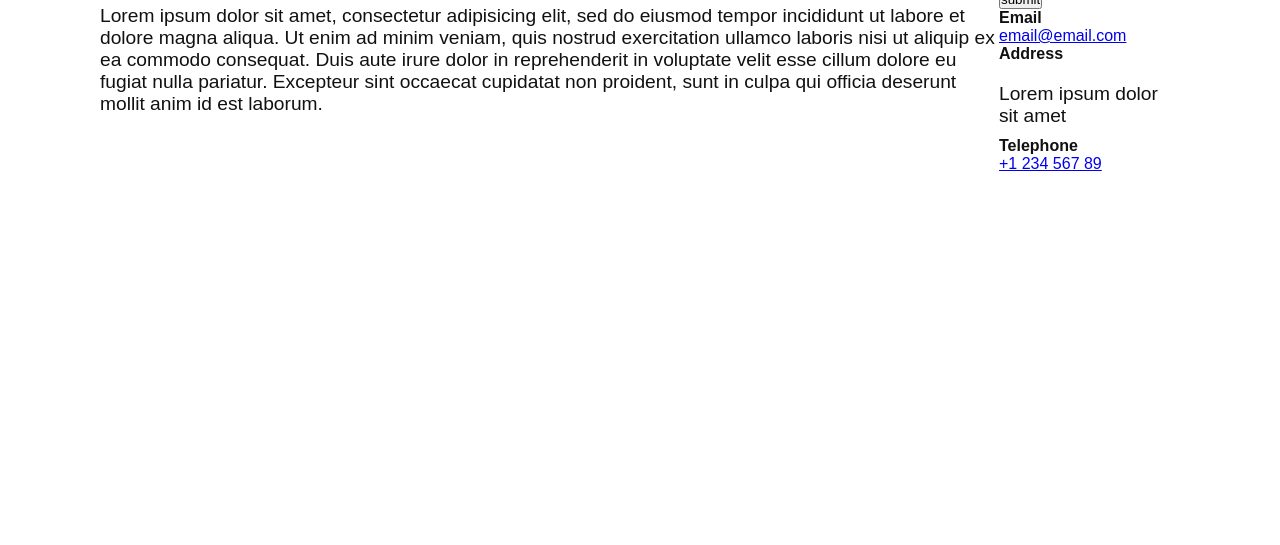
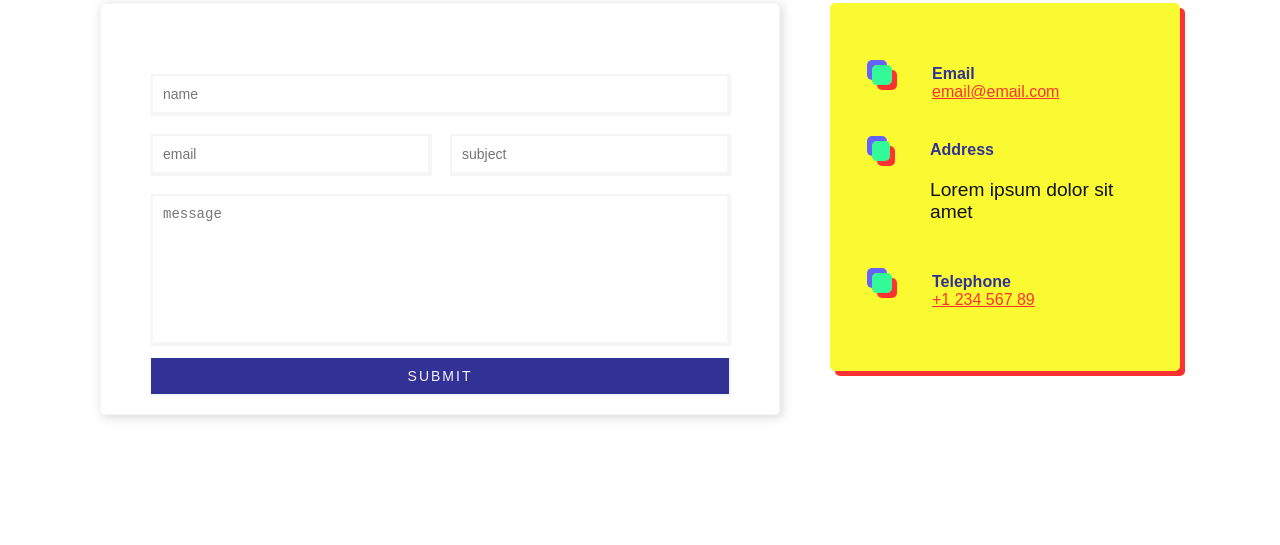
Before and after one commit to torik135/creative-web-html-css, a plain HTML site: page contact.html in a window 1280 px wide. Shown: the part 365-910 px from the top of the page. Before the commit the page ends 800 px from the top, so only its background shows below. Drawn offline with Linux system fonts and the light colour scheme.

Commit message:
add contact & other styling

```diff
--- a/css/style.css
+++ b/css/style.css
@@ -449,6 +449,134 @@ section.home-section {
 
 /* WORK END */
 
+/* CONTACT */
+
+.contact-section {
+	flex-direction: column;
+	margin-top: 60px;
+	margin-bottom: 50px;
+}
+
+.contact {
+	position: relative;
+	width: 100%;
+	margin-top: 50px;
+	display: flex;
+	justify-content: space-between;
+	align-items: flex-start;
+}
+
+.contact-form {
+	position: relative;
+	/*background: var(--light-gray);*/
+	border: 1px solid var(--light-gray);
+	border-radius: 5px;
+	width: calc(100% - 400px);
+	padding: 60px 40px 20px;
+	box-shadow: 2px 2px 10px 1px var(--md-gray);
+}
+
+.contact-form form {
+	width: 100%;
+}
+
+.contact-form .row {
+	width: 100%;
+	display: flex;
+}
+
+.contact-form .input50 {
+	width: 50%;
+	margin: 0 10px;
+}
+
+.contact-form .input100 {
+	width: 100%;
+	margin: 0 10px;
+}
+
+.contact-form .row input,
+.contact-form .row textarea {
+	position: relative;
+	border: 2px solid var(--light-gray);
+	color: var(--secondary-color);
+	background: transparent;
+	box-shadow: 1px 1px 1px 1px var(--light-gray);
+	width: 100%;
+	padding: 10px;
+	font-size: 14px;
+	font-weight: 300;
+	margin: 10px 0;
+	resize: none;
+}
+
+.contact-form .row textarea {
+	height: 150px;
+}
+
+.contact-form .row input[type="submit"] {
+	background-color: var(--secondary-color);
+	color: var(--light-gray);
+	margin: 0;
+	text-transform: uppercase;
+	letter-spacing: 2px;
+	font-weight: 400;
+	border: 0;
+	cursor: pointer;
+}
+
+.contact-form .row input[type="submit"]:hover {
+	transform: scale(0.9);
+}
+
+
+.contact-info {
+	width: 350px;
+	background: var(--yellow);
+	border: 2px solid var(--yellow);
+	padding: 60px 40px 20px;
+	border-radius: 5px;
+	box-shadow: 5px 5px 0 0 var(--red);
+}
+
+.contact-info .info-box {
+	display: flex;
+	align-items: flex-start;
+	margin-bottom: 40px;
+}
+
+.contact-info .info-box .contact-icon {
+	width: 20px;
+	height: 20px;
+	background: var(--primary-color);
+	border-radius: 5px;
+	margin-right: 40px;
+	box-shadow: 5px 5px 0 0 var(--red);
+}
+
+.contact-info .info-box .contact-icon:after {
+	content: '';
+	position: absolute;
+	z-index: 10;
+	width: 20px;
+	height: 20px;
+	/*background: var(--blue);*/
+	border-radius: 5px;
+	margin-right: 30px;
+	box-shadow: -5px -5px 0 0 var(--blue);
+}
+
+.contact-info .info-box .details h4 {
+	color: var(--secondary-color);
+}
+
+.contact-info .info-box .details a {
+	color: var(--red);
+}
+
+/* CONTACT END */
+
+
 /* KEYFRAMES */
 
 @keyframes colorhue {
@@ -491,6 +619,31 @@ section.home-section {
 	.services {
 		grid-template-columns: repeat(2, 1fr);
 	}
+
+	.contact {
+		flex-direction: column;
+	}
+
+	.contact-info {
+		width: 100%;
+		margin-top: 30px;
+		margin-bottom: 30px;
+	}
+
+	.contact-form {
+		width: 100%;
+		padding: 30px 30px 20px;
+	}
+
+	.contact-form .row {
+		flex-direction: column;
+	}
+
+	.contact-form .input50,
+	.contact-form .input100 {
+		width: 100%;
+		margin: 0;
+	}
 }
 
 @media(max-width:  768px){
@@ -503,6 +656,10 @@ section.home-section {
 		padding: 20px;
 		margin: 20px;
 	}
+
+	.home-section {
+		margin-top: 50px;
+	}
 }
 
 /* MEDIA QUERY END */
```
